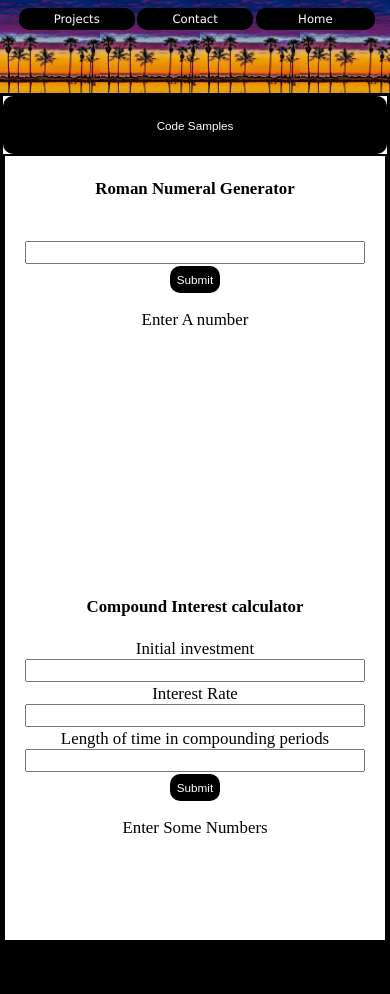
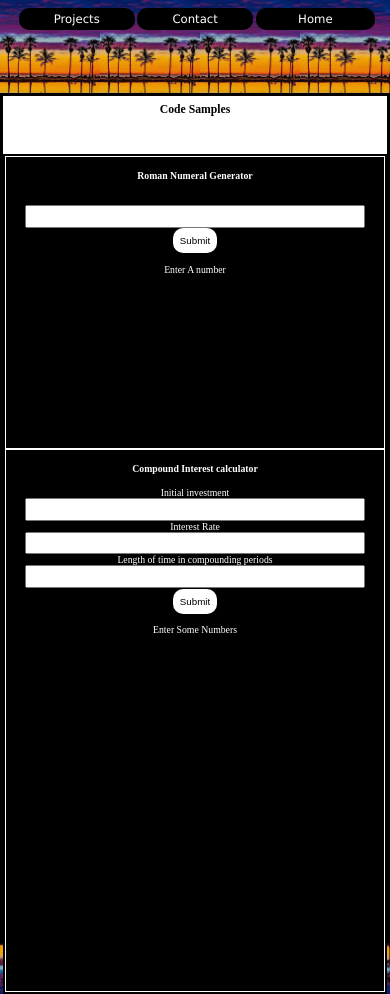
Before and after one commit to TaymanOtt/Portfolio, a plain HTML site: page index.html in a window 390 px wide. Both pictures are taken after a click on the button "Projects". Drawn offline with Linux system fonts and the light colour scheme.

Commit message:
Add files via upload

```diff
--- a/index.html
+++ b/index.html
@@ -23,12 +23,12 @@
             <div id = "codeSamples" >
 
 
-            <button onclick = "hideCode()">Code Samples</button>
+            <h3>Code Samples</h3>
 
 
 
             <div id = "innerCode" >
-            <div>
+            <div id = "romanCalc">
                 <h4>Roman Numeral Generator</h4>
             <br>
             <input type = "number" id = "num" name = "num" size = "3vw"><br>
@@ -36,7 +36,7 @@
             <p id = "output1">Enter A number</p>
             </div>
 
-            <div>
+            <div id = 'compintCalc'>
             <h4>Compound Interest calculator</h4>
             <form>
             <label for "initInvest"> Initial investment</label></br>
--- a/style.css
+++ b/style.css
@@ -2,6 +2,8 @@ body{
     margin: 0px;
     padding: 0px;
     background:#000;
+    background-image: url("sunset3.jpeg");
+    background-size: 100px;
     height: 100vh;
 }
 .sticky{
@@ -15,8 +17,7 @@ body{
  padding-top: 5vh;
 }
 #mainDiv{
-    background-image: url("sunset3.jpeg");
-    background-size: 100px;
+
     height: 100vh;
     width: 100vw;
 }
@@ -63,13 +64,18 @@ body{
     grid-template-rows:auto auto;
     height: 75vh;
 }
+#codeSamples h3{
+line-height: 1vw;
+font-size: 3vw;
+}
 #codeSamples button{
     border-radius: 10px;
     border: none;
-    background: #000000;
-    color:#ffffff;
+    background: white;
+    color: black;
     font-size: 3vh;
     padding: 7px;
+    margin: .1vw;
 
 }
 #codeSamples button:hover{
@@ -81,6 +87,16 @@ body{
     grid-template-columns: 50% 50%;
 
 }
+#romanCalc{
+    border: 1px solid white;
+    background: black;
+    color: white;
+}
+#compintCalc{
+    border: 1px solid white;
+    background: black;
+    color: white;
+}
 #findMe{
     display: none;
     border: 1px solid black;
@@ -91,7 +107,10 @@ body{
     width: 95vw;
     margin: auto;
     margin-top: 3vh;
-    font-family: monospace;
+    font-family: -apple-system, BlinkMacSystemFont, 'Segoe UI', Roboto, Oxygen, Ubuntu, Cantarell, 'Open Sans', 'Helvetica Neue', sans-serif;
+}
+#findMe h5{
+    -webkit-text-stroke: 1px #e46511;
 }
 #conForms{
 display: grid;
@@ -151,11 +170,11 @@ background: white;
 #projects{
     margin-top: 6vh;
     height:100vh;
-    font-size: 3vw;
+    font-size: 2.5vw;
 }
 
 #projects button{
-    font-size:3vw;
+    font-size:2.5vw;
 }
 #codeSamples{
   height: 99vh;
@@ -163,17 +182,17 @@ background: white;
 }
 #innerCode{
 grid-template-columns: auto;
-grid-template-rows: 50% 50%;
+grid-template-rows: 35% auto;
 height:99vh;
-font-size: 2vh;
+
 }
 #findMe{
-    font-size: 4vw;
+    font-size: 3vw;
     margin-top:6vh;
 }
 
 #findMe img{
-    height: 6.9vh;
+    height: 8vh;
     width: 6.5vw;
 
 }
```
